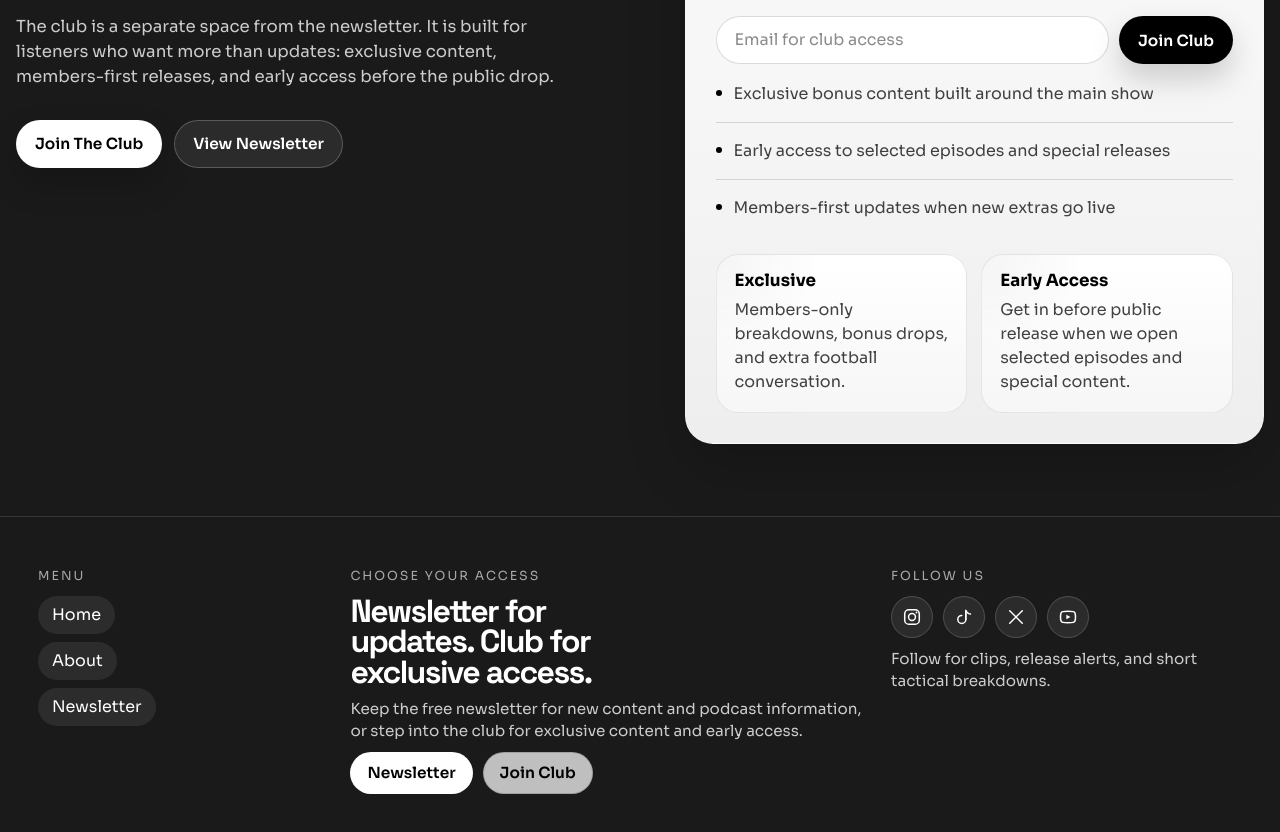
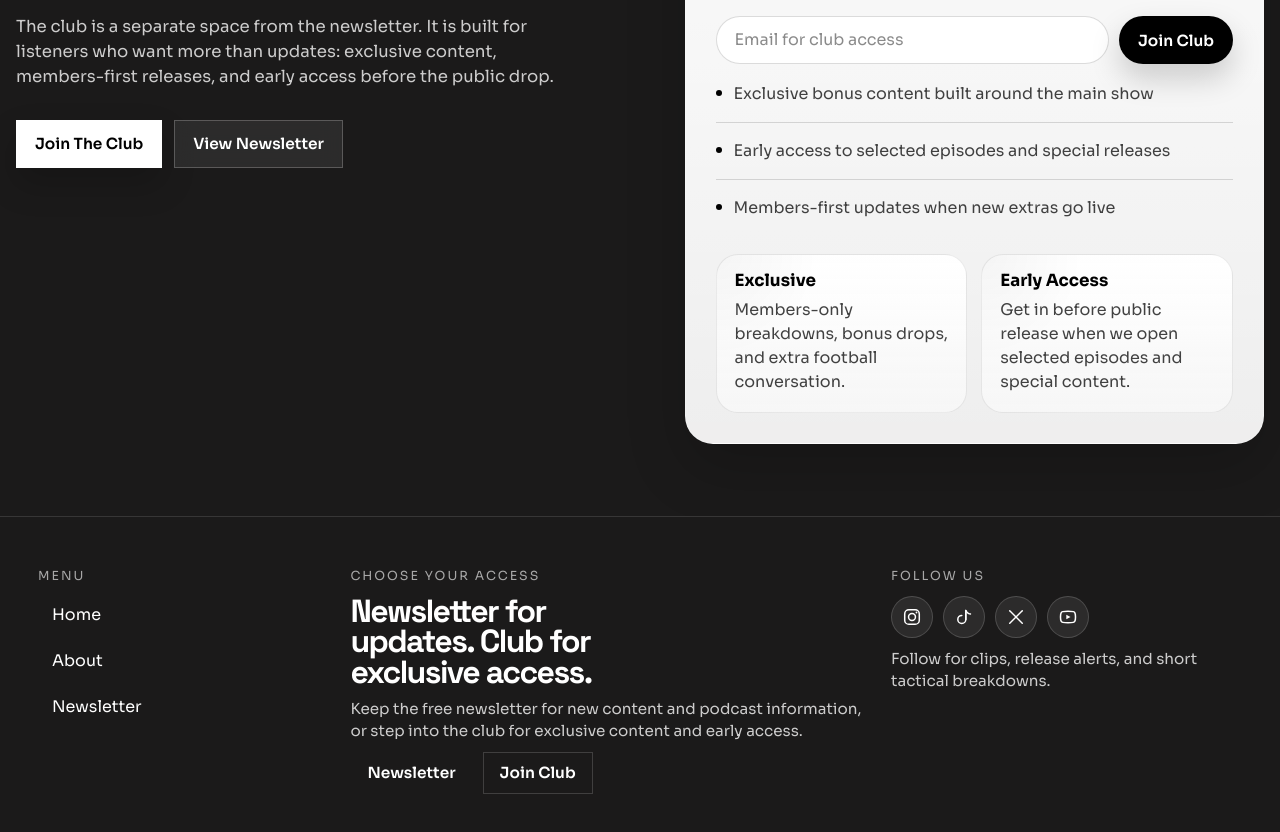
Before and after one commit to eidandreammer/Tiki-Talk, a React (Vite) app in the folder tiki-talk/: page / in a window 1280 px wide. Shown: the part 2640-3472 px from the top of the page. Built offline with nearby package versions, Linux system fonts and the light colour scheme.

Commit message:
footer buttons

```diff
--- a/tiki-talk/src/App.css
+++ b/tiki-talk/src/App.css
@@ -179,14 +179,14 @@
 }
 
 .button--footer {
-  background: var(--color-paper);
-  color: var(--color-brand);
+  background: #1b1a1a;
+  color: var(--color-paper);
   box-shadow: none;
 }
 
 .button--footer:hover,
 .button--footer:focus-visible {
-  background: rgba(255, 255, 255, 0.88);
+  background: #1b1a1a;
   box-shadow: none;
 }
 
@@ -220,6 +220,7 @@
 .site-footer__actions .button,
 .site-footer__menu-link {
   position: relative;
+  border-radius: 0;
   --interactive-underline-inset: 16px;
   --interactive-underline-offset: 10px;
 }
@@ -277,16 +278,22 @@
 
 .site-footer__actions .button--footer:hover,
 .site-footer__actions .button--footer:focus-visible {
-  background: var(--color-paper);
+  background: #1b1a1a;
   box-shadow: none;
+}
+
+.site-footer__actions .button--ghost {
+  border-color: rgba(255, 255, 255, 0.16);
+  background: #1b1a1a;
+  color: var(--color-paper);
 }
 
 .site-footer__actions .button--ghost:hover,
 .site-footer__actions .button--ghost:focus-visible,
 .site-footer__menu-link:hover,
 .site-footer__menu-link:focus-visible {
-  border-color: rgba(0, 0, 0, 0.14);
-  background: rgba(255, 255, 255, 0.72);
+  border-color: rgba(255, 255, 255, 0.16);
+  background: #1b1a1a;
   box-shadow: none;
 }
 
@@ -1004,8 +1011,8 @@
   min-height: 38px;
   padding: 0 14px;
   border: none;
-  border-radius: 999px;
-  background: rgba(255, 255, 255, 0.08);
+  border-radius: 0;
+  background: #1b1a1a;
   color: var(--color-paper);
   transition:
     transform 180ms ease,
@@ -1015,7 +1022,7 @@
 
 .site-footer__menu-link:hover,
 .site-footer__menu-link:focus-visible {
-  background: rgba(255, 255, 255, 0.14);
+  background: #1b1a1a;
 }
 
 .site-footer__subscribe h2 {
```
